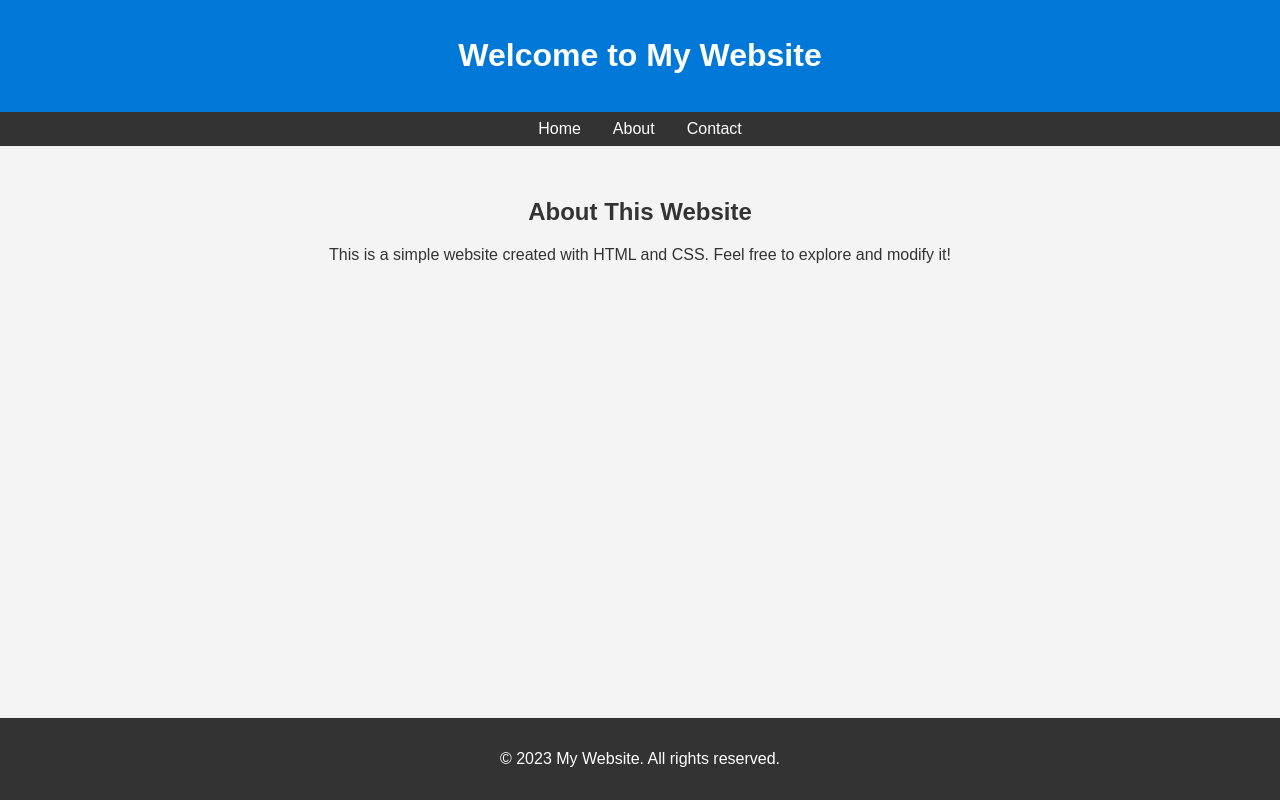
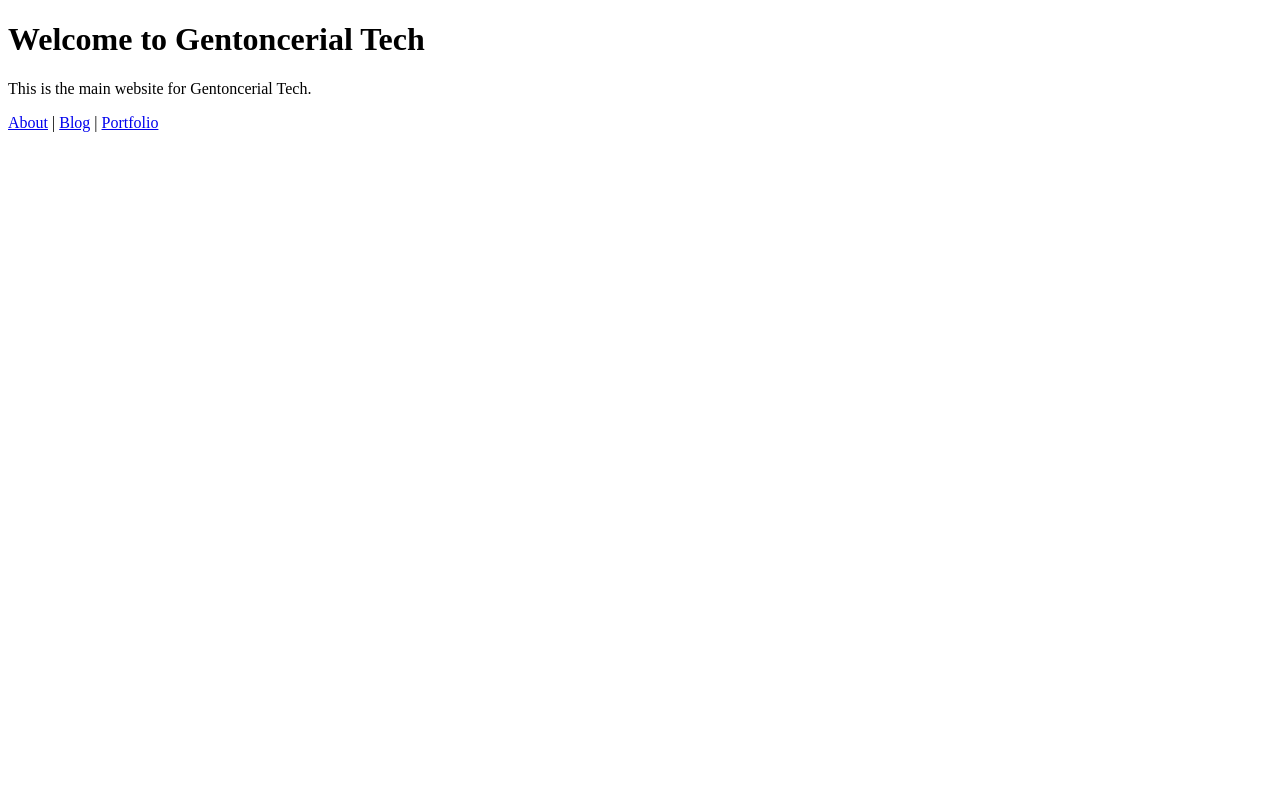
Before and after one commit to Genton31/gentoncerial.tech, a plain HTML site: page index.html in a window 1280 px wide. Drawn offline with Linux system fonts and the light colour scheme.

Commit message:
Add files via upload

```diff
--- a/index.html
+++ b/index.html
@@ -1,75 +1,17 @@
-
 <!DOCTYPE html>
 <html lang="en">
 <head>
     <meta charset="UTF-8">
     <meta name="viewport" content="width=device-width, initial-scale=1.0">
-    <title>My Website</title>
-    <style>
-        body {
-            font-family: Arial, sans-serif;
-            margin: 0;
-            padding: 0;
-            background-color: #f4f4f4;
-            color: #333;
-        }
-
-        header {
-            background: #0078d7;
-            color: white;
-            padding: 1rem 0;
-            text-align: center;
-        }
-
-        nav {
-            background: #333;
-            color: white;
-            display: flex;
-            justify-content: center;
-            padding: 0.5rem 0;
-        }
-
-        nav a {
-            color: white;
-            text-decoration: none;
-            margin: 0 1rem;
-        }
-
-        nav a:hover {
-            text-decoration: underline;
-        }
-
-        main {
-            padding: 2rem;
-            text-align: center;
-        }
-
-        footer {
-            background: #333;
-            color: white;
-            text-align: center;
-            padding: 1rem 0;
-            position: fixed;
-            bottom: 0;
-            width: 100%;
-        }
-    </style>
+    <title>Gentoncerial Tech</title>
 </head>
 <body>
-    <header>
-        <h1>Welcome to My Website</h1>
-    </header>
+    <h1>Welcome to Gentoncerial Tech</h1>
+    <p>This is the main website for Gentoncerial Tech.</p>
     <nav>
-        <a href="#home">Home</a>
-        <a href="#about">About</a>
-        <a href="#contact">Contact</a>
+        <a href="https://about.gentoncerial.tech">About</a> |
+        <a href="https://blog.gentoncerial.tech">Blog</a> |
+        <a href="https://portfolio.gentoncerial.tech">Portfolio</a>
     </nav>
-    <main>
-        <h2>About This Website</h2>
-        <p>This is a simple website created with HTML and CSS. Feel free to explore and modify it!</p>
-    </main>
-    <footer>
-        <p>&copy; 2023 My Website. All rights reserved.</p>
-    </footer>
 </body>
 </html>
```
